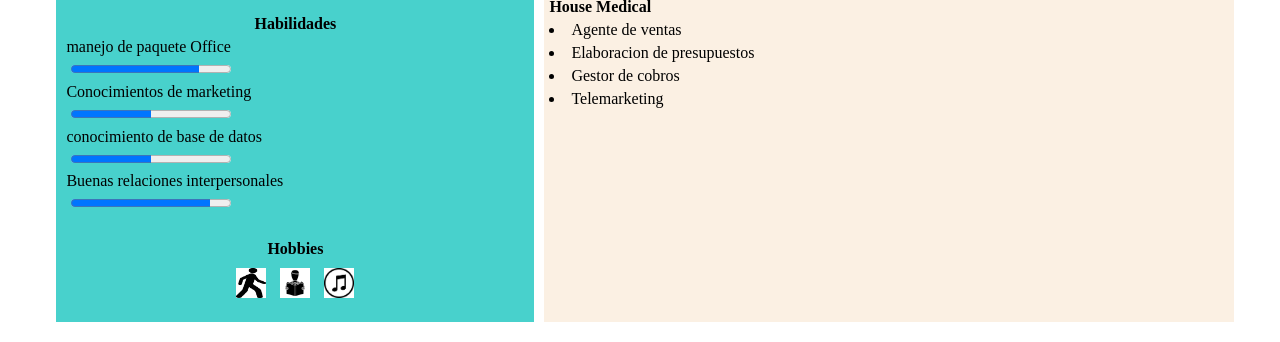
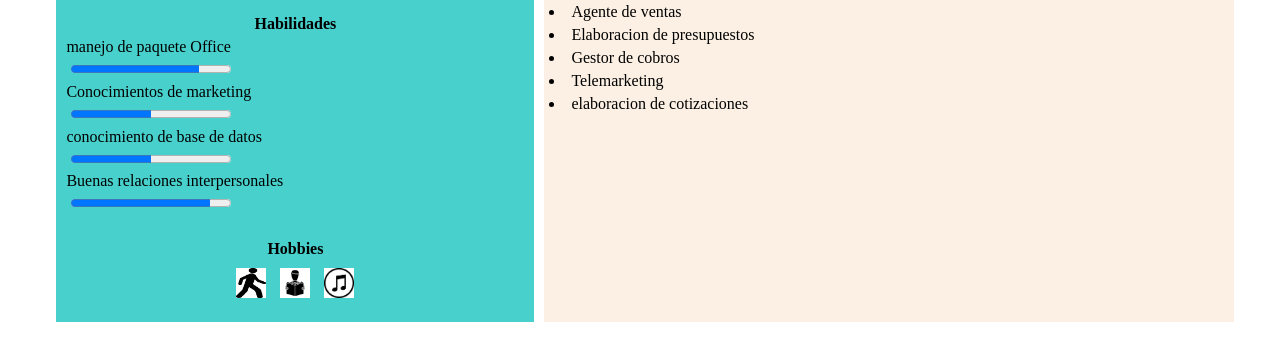
Before and after one commit to Misael1Pro/curriculum1, a plain HTML site: page index.html in a window 1280 px wide. Shown: the part 576-918 px from the top of the page. Drawn offline with Linux system fonts and the light colour scheme.

Commit message:
Subiendo hoja de vida con cs31

```diff
--- a/index.html
+++ b/index.html
@@ -59,7 +59,7 @@
     <br>
 2019-Actual&#160;&#160;&#160;&#160;&#160;Pasante de la licenciatura en Informatica <br>
 2023&#160;&#160;&#160;&#160;&#160;&#160;&#160;&#160;&#160;&#160;&#160;&#160;&#160;&#160;&#160;&#160;&#160;Bootcamp  Java script Full stack
-   <br><br>
+   <br>
 <div class="experiencia">
     <div class="caja2"><b>Experiencia </b></div></div>
 <b>Colaboracion Esfuerzo y estudio </b><br>
@@ -75,6 +75,7 @@
 <li>Elaboracion de presupuestos</li>
 <li>Gestor de cobros</li>
 <li>Telemarketing</li>
+<li>elaboracion de cotizaciones</li>
 
 
 </div>
```
